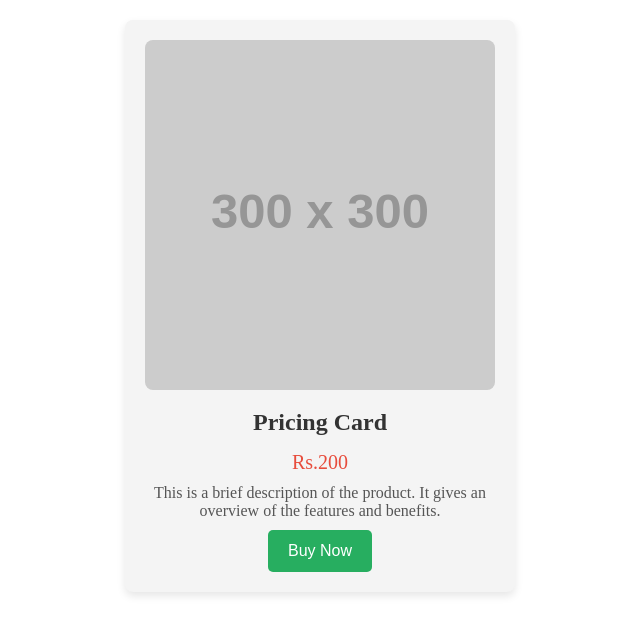
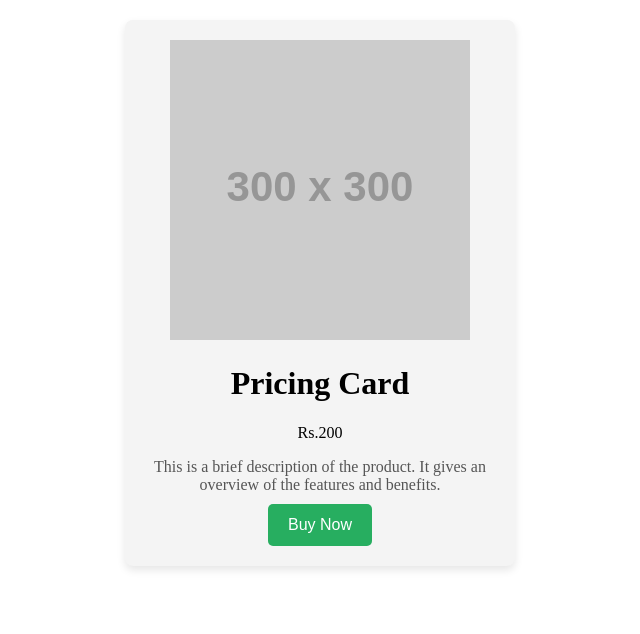
Before and after one commit to acciojob/pricing-card-DharminderPal, a website: page main.html in a window 1280 px wide. Shown: the whole page, without its empty margins (320-960 px from the left). Drawn offline with Linux system fonts and the light colour scheme; placeholder pictures from the web are drawn by us.

Commit message:
created a submission

```diff
--- a/main.html
+++ b/main.html
@@ -6,7 +6,6 @@
 	<link rel="stylesheet" href="styles.css">
 </head>
 	<style>
-/* Overall styling for the card container */
 .card {
   width: 350px;
   padding: 20px;
@@ -17,36 +16,13 @@
   margin: 20px auto;
 }
 
-/* Styling for the image */
-.card-img {
-  width: 100%;
-  height: auto;
-  border-radius: 8px;
-}
-
-/* Styling for the card title (H1) */
-.card-title {
-  font-size: 24px;
-  font-weight: bold;
-  color: #333;
-  margin: 15px 0;
-}
-
-/* Styling for the pricing information (P) */
-.card-price {
-  font-size: 20px;
-  color: #e74c3c;
-  margin: 10px 0;
-}
-
-/* Styling for the product description (P) */
 .card-description {
   font-size: 16px;
   color: #555;
   margin: 10px 0;
 }
 
-/* Styling for the Buy Now button */
+
 .buy-now {
   padding: 12px 20px;
   background-color: #27ae60;
@@ -58,10 +34,8 @@
   transition: background-color 0.3s;
 }
 
-/* Button hover effect */
-.buy-now:hover {
-  background-color: #2ecc71;
-}
+
+
 </style>
 <body>
 	<div class="card">
```
